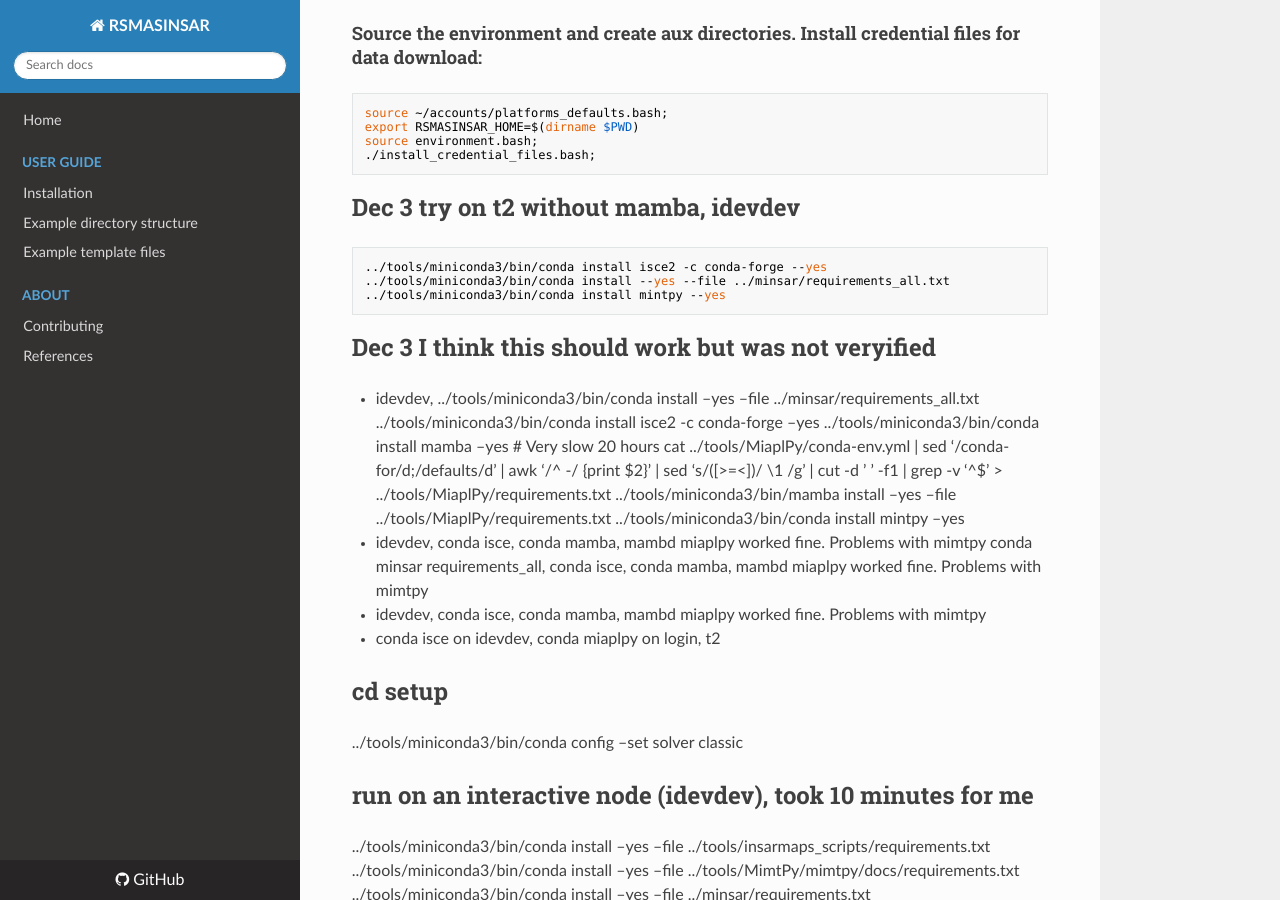
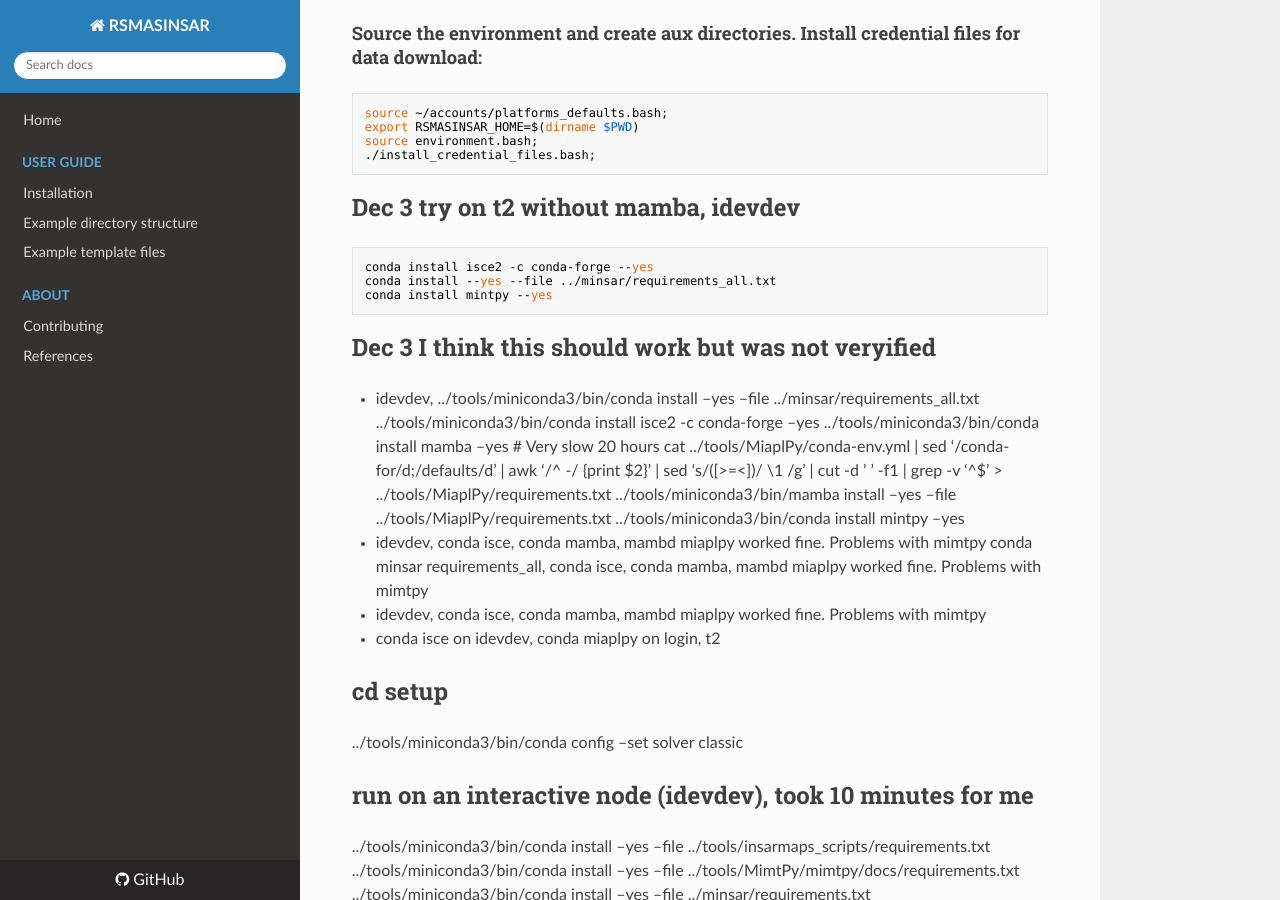
Before and after one commit to geodesymiami/rsmas_insar, an MkDocs documentation site: the page built from docs/installation_python.md, in a window 1280 px wide and 900 px high, scrolled down 361 px. Built offline with MkDocs 1.6.1, drawn with Linux system fonts in a browser that asks for light colours; nearby versions of some CDN libraries.

Commit message:
Update installation_python.md

````diff
--- a/docs/installation_python.md
+++ b/docs/installation_python.md
@@ -20,9 +20,9 @@ source environment.bash;
 
 # Dec 3  try on t2 without mamba, idevdev
 ```
-../tools/miniconda3/bin/conda install isce2 -c conda-forge --yes
-../tools/miniconda3/bin/conda install --yes --file ../minsar/requirements_all.txt
-../tools/miniconda3/bin/conda install mintpy --yes
+conda install isce2 -c conda-forge --yes
+conda install --yes --file ../minsar/requirements_all.txt
+conda install mintpy --yes
 ```
 
 # Dec 3  I think this should work but was not veryified
````
